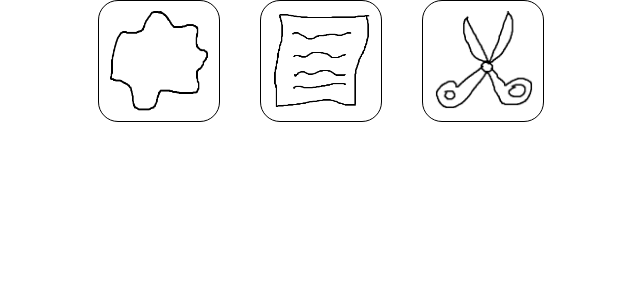
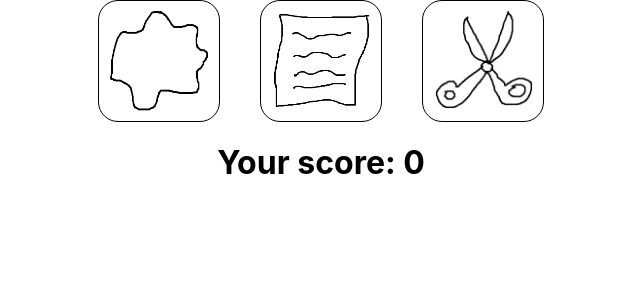
Before and after one commit to kairaa/1030510099_BS441_WebYazilimGelistirme, a React (Create React App) app: page / in a window 1280 px wide. Shown: the top 300 px of the page, without its empty margins (319-959 px from the left). Built offline with nearby package versions, Linux system fonts and the light colour scheme.

Commit message:
Score added

```diff
--- a/src/components/GameArea.jsx
+++ b/src/components/GameArea.jsx
@@ -3,8 +3,10 @@ import paper from "../assets/paper.png";
 import scissors from "../assets/scissors.png";
 
 import { Card } from "./Card";
+import { useState } from "react";
 
 export const GameArea = () => {
+  const [score, setScore] = useState(0);
   const pcSelect = () => {
     let random = Math.floor(Math.random() * 3);
     let pcCard = "";
@@ -34,6 +36,7 @@ export const GameArea = () => {
       if (pcChoise == "paper") {
         alert(loseMessage);
       } else if (pcChoise == "scissors") {
+        setScore(score + 1);
         alert(winMessage);
       } else {
         alert("Draw");
@@ -42,6 +45,7 @@ export const GameArea = () => {
       if (pcChoise == "scissors") {
         alert(loseMessage);
       } else if (pcChoise == "rock") {
+        setScore(score + 1);
         alert(winMessage);
       } else {
         alert("Draw");
@@ -50,6 +54,7 @@ export const GameArea = () => {
       if (pcChoise == "rock") {
         alert(loseMessage);
       } else if (pcChoise == "paper") {
+        setScore(score + 1);
         alert(winMessage);
       } else {
         alert("Draw");
@@ -58,6 +63,7 @@ export const GameArea = () => {
   };
 
   return (
+    <div>
       <div
         style={{
           display: "flex",
@@ -69,5 +75,9 @@ export const GameArea = () => {
         <Card id="paper" src={paper} onClick={handleClick}></Card>
         <Card id="scissors" src={scissors} onClick={handleClick}></Card>
       </div>
+      <div>
+        <h1>Your score: {score}</h1>
+      </div>
+    </div>
   );
 };
```
Lines whose indentation alone changed are shown as unchanged.
